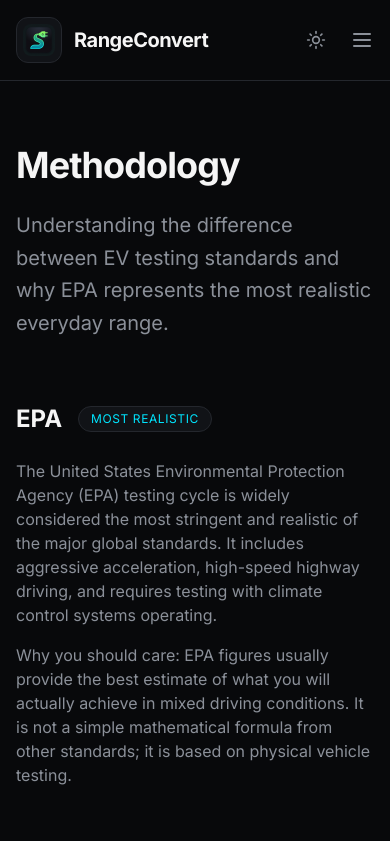
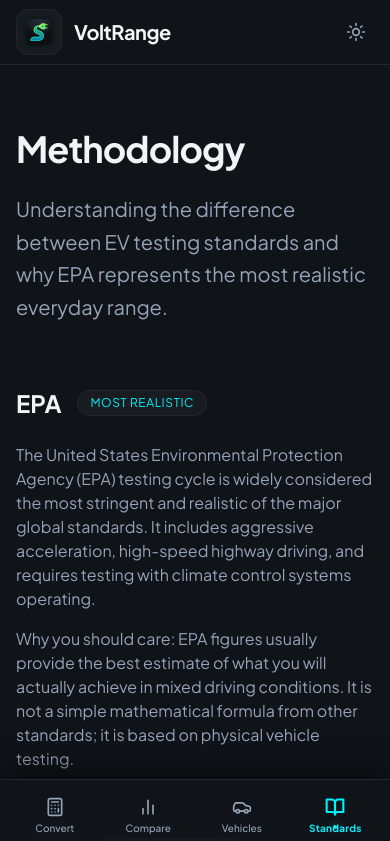
Before and after one commit to Alyan-T/ev-range-converter, a React (Vite) app: page /methodology in a window 390 px wide. Shown: the top 841 px of the page. Built offline with nearby package versions, Linux system fonts and the light colour scheme.

Commit message:
feat: PRD styling updates - kinetic arc colors, fonts, mobile nav, discrepancy badges

```diff
--- a/index.html
+++ b/index.html
@@ -44,10 +44,10 @@
     }
     </script>
 
-    <!-- Preload Inter font -->
+    <!-- Preload Fonts: Plus Jakarta Sans & JetBrains Mono -->
     <link rel="preconnect" href="https://fonts.googleapis.com">
     <link rel="preconnect" href="https://fonts.gstatic.com" crossorigin>
-    <link href="https://fonts.googleapis.com/css2?family=Inter:wght@400;500;600;700&display=swap" rel="stylesheet">
+    <link href="https://fonts.googleapis.com/css2?family=JetBrains+Mono:wght@400;500;700&family=Plus+Jakarta+Sans:ital,wght@0,400;0,500;0,600;0,700;1,400&display=swap" rel="stylesheet">
   </head>
   <body class="antialiased">
     <div id="root"></div>
--- a/src/App.tsx
+++ b/src/App.tsx
@@ -25,7 +25,7 @@ function App() {
   return (
     <div className="flex flex-col min-h-screen">
       <Navbar />
-      <main className="flex-1 w-full max-w-6xl mx-auto px-4 sm:px-6 lg:px-8 py-8 md:py-12">
+      <main className="flex-1 w-full max-w-6xl mx-auto px-4 sm:px-6 lg:px-8 pt-8 pb-24 md:py-12">
         <Routes>
           <Route path="/" element={<Converter />} />
           <Route path="/compare" element={<Compare />} />
--- a/src/components/Navbar.tsx
+++ b/src/components/Navbar.tsx
@@ -1,17 +1,16 @@
 import { Link, useLocation } from "react-router-dom";
-import { Menu, X, Moon, Sun } from "lucide-react";
+import { Moon, Sun, Calculator, BarChart2, Car, BookOpen } from "lucide-react";
 import { useState, useEffect } from "react";
 import { cn } from "@/lib/utils";
 
 const navLinks = [
-  { name: "Converter", path: "/" },
-  { name: "Compare", path: "/compare" },
-  { name: "Cars", path: "/cars" },
-  { name: "Methodology", path: "/methodology" },
+  { name: "Convert", path: "/", icon: Calculator },
+  { name: "Compare", path: "/compare", icon: BarChart2 },
+  { name: "Vehicles", path: "/cars", icon: Car },
+  { name: "Standards", path: "/methodology", icon: BookOpen },
 ];
 
 export default function Navbar() {
-  const [isOpen, setIsOpen] = useState(false);
   const [isDark, setIsDark] = useState(true);
   const location = useLocation();
 
@@ -34,14 +33,16 @@ export default function Navbar() {
   };
 
   return (
-    <nav className="border-b border-border bg-background ">
+    <>
+      {/* Top Navbar */}
+      <nav className="border-b border-border bg-background sticky top-0 z-40">
         <div className="max-w-6xl mx-auto px-4 sm:px-6 lg:px-8">
-        <div className="flex justify-between items-center h-20">
+          <div className="flex justify-between items-center h-16 md:h-20">
             <Link to="/" className="flex items-center space-x-3 group">
               <div className="bg-card p-1.5 rounded-xl group-hover:bg-border transition-colors border border-border flex items-center justify-center">
                 <img src="/EV_range_logo.jpg" alt="RangeConvert Logo" className="w-8 h-8 object-cover rounded-lg" />
               </div>
-            <span className="font-bold text-xl tracking-tight">RangeConvert</span>
+              <span className="font-bold text-xl tracking-tight">VoltRange</span>
             </Link>
 
             {/* Desktop Nav */}
@@ -53,7 +54,7 @@ export default function Navbar() {
                   className={cn(
                     "px-4 py-2 rounded-full text-sm font-medium transition-colors",
                     location.pathname === link.path
-                    ? "bg-card text-foreground border border-border"
+                      ? "bg-card text-accent border border-border shadow-[0_0_10px_rgba(0,242,254,0.1)]"
                       : "text-muted hover:text-foreground hover:bg-card"
                   )}
                 >
@@ -72,46 +73,48 @@ export default function Navbar() {
               </div>
             </div>
 
-          {/* Mobile Menu Button */}
-          <div className="md:hidden flex items-center space-x-4">
+            {/* Mobile Theme Toggle */}
+            <div className="md:hidden flex items-center">
               <button
                 onClick={toggleTheme}
-              className="p-2 text-muted"
+                className="p-2 text-muted hover:text-foreground transition-colors rounded-full"
               >
                 {isDark ? <Sun className="w-5 h-5" /> : <Moon className="w-5 h-5" />}
-            </button>
-            <button
-              onClick={() => setIsOpen(!isOpen)}
-              className="text-muted hover:text-foreground transition-colors"
-            >
-              {isOpen ? <X className="w-6 h-6" /> : <Menu className="w-6 h-6" />}
               </button>
             </div>
           </div>
         </div>
+      </nav>
 
-      {/* Mobile Nav */}
-      {isOpen && (
-        <div className="md:hidden border-t border-border bg-background">
-          <div className="px-4 pt-2 pb-4 space-y-1">
-            {navLinks.map((link) => (
+      {/* Mobile Bottom Navigation (Kinetic Arc) */}
+      <nav className="md:hidden fixed bottom-0 left-0 right-0 bg-background/90 backdrop-blur-lg border-t border-border z-50 px-2 pb-safe pt-2 shadow-[0_-10px_30px_rgba(0,0,0,0.5)]">
+        <div className="flex justify-around items-center h-14">
+          {navLinks.map((link) => {
+            const isActive = location.pathname === link.path;
+            const Icon = link.icon;
+            return (
               <Link
                 key={link.path}
                 to={link.path}
-                onClick={() => setIsOpen(false)}
                 className={cn(
-                  "block px-3 py-3 rounded-lg text-base font-medium",
-                  location.pathname === link.path
-                    ? "bg-card text-foreground border border-border"
-                    : "text-muted hover:text-foreground hover:bg-card"
+                  "flex flex-col items-center justify-center w-full h-full space-y-1 transition-all",
+                  isActive ? "text-accent" : "text-muted hover:text-foreground"
                 )}
               >
+                <div className="relative">
+                  <Icon className={cn("w-5 h-5", isActive ? "stroke-[2.5px]" : "stroke-2")} />
+                  {isActive && (
+                    <span className="absolute -bottom-3 left-1/2 -translate-x-1/2 w-1 h-1 rounded-full bg-accent shadow-[0_0_8px_rgba(0,242,254,0.8)]" />
+                  )}
+                </div>
+                <span className={cn("text-[10px] font-medium", isActive ? "font-bold tracking-wide" : "")}>
                   {link.name}
+                </span>
               </Link>
-            ))}
+            );
+          })}
         </div>
-        </div>
-      )}
       </nav>
+    </>
   );
 }
--- a/src/index.css
+++ b/src/index.css
@@ -4,21 +4,26 @@
 
 @layer base {
   :root {
-    --background: #08090B;
-    --card: #111317;
-    --border: #24272D;
-    --foreground: #F5F5F5;
-    --muted: #8B9099;
-    --accent: #00E5FF;
+    /* Kinetic Arc Dark Mode Theme */
+    --background: #101419;
+    --card: #181C21;
+    --border: #23272D;
+    --foreground: #F1F5F9;
+    --muted: #94A3B8;
+    --accent: #00F2FE;
+    --realism-accent: #10B981;
+    --warning: #EF4444;
   }
 
   html.light {
-    --background: #F5F7FA;
+    --background: #F8FAFC;
     --card: #FFFFFF;
     --border: #E2E8F0;
     --foreground: #0F172A;
     --muted: #64748B;
-    --accent: #007685;
+    --accent: #00A6B2;
+    --realism-accent: #059669;
+    --warning: #DC2626;
   }
 }
 
--- a/src/pages/VehicleDetail.tsx
+++ b/src/pages/VehicleDetail.tsx
@@ -145,6 +145,25 @@ export default function VehicleDetail() {
         <h3 className="text-sm font-semibold tracking-widest text-muted mb-8 uppercase">Range Visualization</h3>
         {/* We use fullRanges so the visualization includes both official and estimated values */}
         <RangeComparison ranges={fullRanges as any} unit="km" />
+
+        {(() => {
+          const epa = fullRanges.EPA;
+          const officialStd = Object.keys(vehicle.ranges).find(k => vehicle.ranges[k as keyof typeof vehicle.ranges] !== null);
+          const officialVal = officialStd ? vehicle.ranges[officialStd as keyof typeof vehicle.ranges] : null;
+
+          if (epa && officialVal && officialStd && officialStd !== "EPA" && officialVal > epa) {
+            const diff = Math.round((1 - (epa / officialVal)) * 100);
+            return (
+              <div className="mt-8 flex items-start space-x-3 bg-red-500/10 border border-red-500/20 p-4 rounded-xl text-red-500 text-sm">
+                <svg xmlns="http://www.w3.org/2000/svg" className="w-5 h-5 flex-shrink-0 mt-0.5" viewBox="0 0 24 24" fill="none" stroke="currentColor" strokeWidth="2" strokeLinecap="round" strokeLinejoin="round"><path d="m21.73 18-8-14a2 2 0 0 0-3.48 0l-8 14A2 2 0 0 0 4 21h16a2 2 0 0 0 1.73-3Z"/><path d="M12 9v4"/><path d="M12 17h.01"/></svg>
+                <div>
+                  <strong>Discrepancy Warning:</strong> Realistic EPA range ({Math.round(epa)} km) is roughly <strong>{diff}% lower</strong> than the manufacturer's official {officialStd} claim ({Math.round(officialVal)} km).
+                </div>
+              </div>
+            );
+          }
+          return null;
+        })()}
       </div>
 
       {/* Verification Footer */}
--- a/tailwind.config.js
+++ b/tailwind.config.js
@@ -14,9 +14,12 @@ export default {
         border: "var(--border)",
         muted: "var(--muted)",
         accent: "var(--accent)",
+        "realism-accent": "var(--realism-accent)",
+        warning: "var(--warning)",
       },
       fontFamily: {
-        sans: ["Inter", "system-ui", "sans-serif"],
+        sans: ['"Plus Jakarta Sans"', "system-ui", "sans-serif"],
+        mono: ['"JetBrains Mono"', "monospace"],
       }
     },
   },
```
Lines whose indentation alone changed are shown as unchanged.
